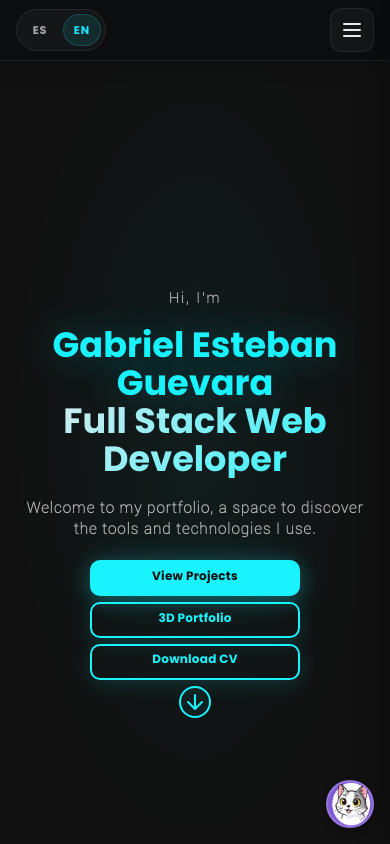
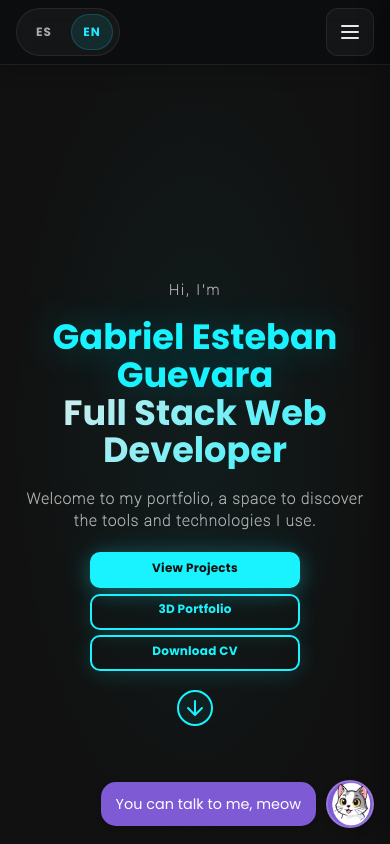
Before and after one commit to watefa1/gabrielguevara.portafolio, an Angular app: page / in a window 390 px wide. Shown: the top 844 px of the page. Built offline with nearby package versions, Linux system fonts and the light colour scheme.

Commit message:
fix navbar mobile and buttoms

```diff
--- a/src/app/app.css
+++ b/src/app/app.css
@@ -316,9 +316,9 @@ footer {
     display: flex;
     align-items: center;
     justify-content: space-between;
-    gap: 8px;
-    min-height: 60px;
-    padding: 0 16px;
+    gap: 10px;
+    min-height: 64px;
+    padding: 8px 16px;
     width: 100%;
   }
 
@@ -327,8 +327,8 @@ footer {
     align-items: center;
     justify-content: center;
     position: relative;
-    width: 44px;
-    height: 44px;
+    width: 48px;
+    height: 48px;
     background: rgba(255,255,255,0.04);
     border: 1px solid rgba(255,255,255,0.08);
     border-radius: 12px;
@@ -355,8 +355,8 @@ footer {
   .mobile-lang {
     display: inline-flex;
     align-items: center;
-    gap: 4px;
-    padding: 4px;
+    gap: 6px;
+    padding: 5px 6px;
     border-radius: 999px;
     background: rgba(255,255,255,0.04);
     border: 1px solid rgba(255,255,255,0.08);
@@ -366,14 +366,14 @@ footer {
     display: inline-flex;
     align-items: center;
     justify-content: center;
-    min-width: 38px;
-    min-height: 32px;
-    padding: 6px 8px;
+    min-width: 42px;
+    min-height: 36px;
+    padding: 7px 10px;
     border: 0;
     border-radius: 999px;
     background: transparent;
     color: rgba(230,233,238,0.7);
-    font-size: 0.7rem;
+    font-size: 0.75rem;
     font-weight: 700;
     letter-spacing: 0.08em;
     cursor: pointer;
@@ -452,17 +452,20 @@ footer {
     flex-direction: column;
     margin-top: 12px;
     gap: 0;
+    align-items: stretch;
   }
 
   .mobile-drawer-links a {
     position: relative;
     display: flex;
     align-items: center;
-    min-height: 52px;
-    padding: 16px 0;
+    justify-content: center;
+    text-align: center;
+    min-height: 54px;
+    padding: 16px 12px;
     border-bottom: 1px solid rgba(255,255,255,0.08);
     color: #e6e9ee;
-    font-size: 1.45rem;
+    font-size: 1.25rem;
     font-weight: 600;
     letter-spacing: -0.02em;
     text-decoration: none;
@@ -479,12 +482,13 @@ footer {
     gap: 16px;
     margin-top: auto;
     padding-top: 18px;
+    align-items: stretch;
   }
 
   .mobile-contact-btn {
     display: block;
     width: 100%;
-    min-height: 48px;
+    min-height: 50px;
     padding: 14px 16px;
     border-radius: 12px;
     background: #22e6ff;
@@ -497,7 +501,7 @@ footer {
   .mobile-social-row {
     display: flex;
     align-items: center;
-    justify-content: space-between;
+    justify-content: center;
     gap: 10px;
   }
 
@@ -517,7 +521,7 @@ footer {
 
   .mobile-lang-secondary {
     display: inline-flex;
-    margin-left: auto;
+    margin-left: 0;
   }
 
   .mobile-overlay {
@@ -613,12 +617,12 @@ footer {
   }
 
   .scroll-indicator {
-    margin-top: 0.4rem;
+    margin-top: 1.2rem;
   }
 
   .scroll-arrow {
-    width: 32px;
-    height: 32px;
+    width: 36px;
+    height: 36px;
   }
 }
 
--- a/src/app/app.ts
+++ b/src/app/app.ts
@@ -185,7 +185,7 @@ export class App implements AfterViewInit {
                 phMessage: "Mensaje..."
             },
             chatbot: {
-                welcome: "Puedes hablar conmigo, miau",
+                welcome: "Meow! Puedes hablar conmigo",
                 initial: "Hola, soy Luna. Compañero gatuno de Gabriel. Puedes preguntarme lo que necesites saber de él",
                 placeholder: "O puedes preguntar lo que quieras",
                 suggestions: [
--- a/src/app/chatbot/chatbot.css
+++ b/src/app/chatbot/chatbot.css
@@ -36,16 +36,18 @@
 .welcome-bubble {
   background-color: #7f5ad5;
   color: white;
-  padding: 10px 15px;
+  padding: 12px 15px;
   border-radius: 15px;
   box-shadow: 0 2px 5px rgba(0,0,0,0.2);
   margin-bottom: 5px;
   position: relative;
   animation: fadeIn 0.5s ease-in-out;
-  max-width: min(220px, calc(100vw - 150px));
-  white-space: nowrap;
-  overflow: hidden;
-  text-overflow: ellipsis;
+  max-width: 240px;
+  white-space: normal;
+  overflow: visible;
+  text-overflow: clip;
+  line-height: 1.4;
+  font-size: 0.95rem;
 }
 
 
@@ -212,11 +214,13 @@
 
   .welcome-bubble {
     margin-bottom: 0;
-    max-width: min(180px, calc(100vw - 120px));
+    max-width: min(260px, calc(100vw - 90px));
     position: relative;
     right: 0;
     transform: none;
-    white-space: nowrap;
+    white-space: normal;
+    font-size: 0.9rem;
+    line-height: 1.45;
   }
 
   .chat-window {
--- a/src/app/chatbot/chatbot.ts
+++ b/src/app/chatbot/chatbot.ts
@@ -67,14 +67,14 @@ export class ChatbotComponent implements OnInit, AfterViewChecked {
 
     if (isPlatformBrowser(this.platformId)) {
       this.syncPortfolioLang();
-      const dismissed = sessionStorage.getItem('luna-bubble-dismissed');
-      this.showWelcomeBubble = !dismissed;
+      sessionStorage.removeItem('luna-bubble-dismissed');
+      this.showWelcomeBubble = true;
 
       if (this.showWelcomeBubble && !this.isOpen) {
         this.welcomeBubbleTimer = setTimeout(() => {
           this.showWelcomeBubble = false;
           sessionStorage.setItem('luna-bubble-dismissed', 'true');
-        }, 4500);
+        }, 15000);
       }
 
       fetch('/assets/faq.json')
```
